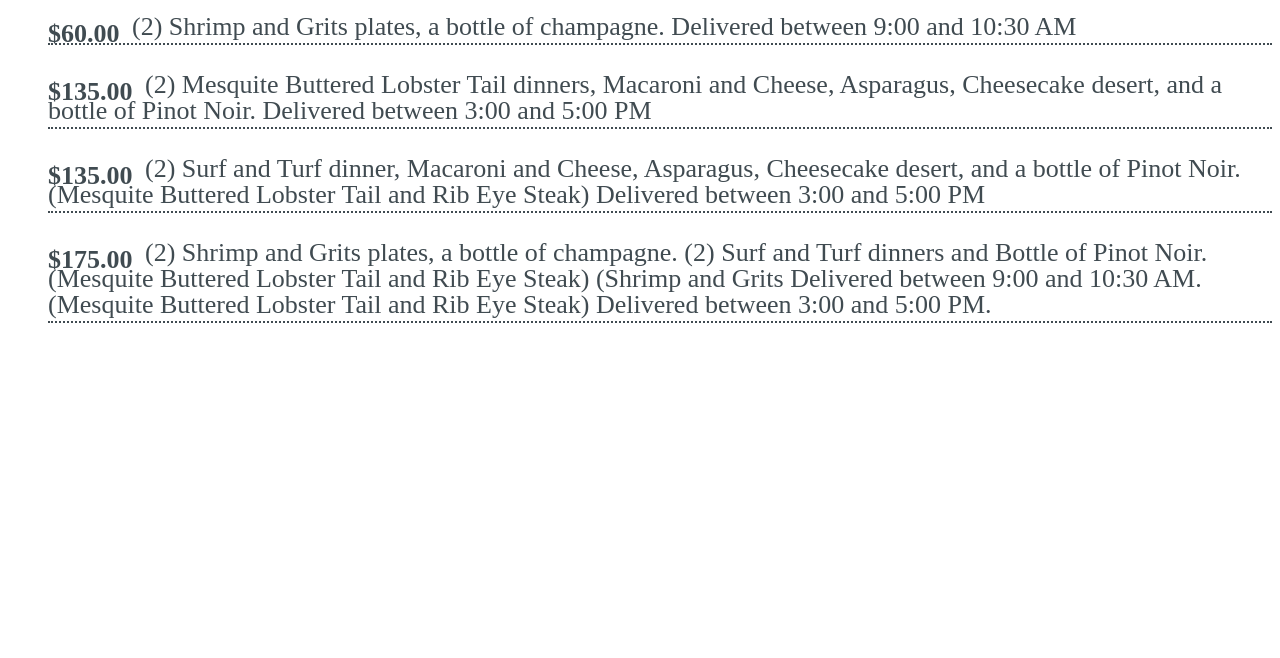
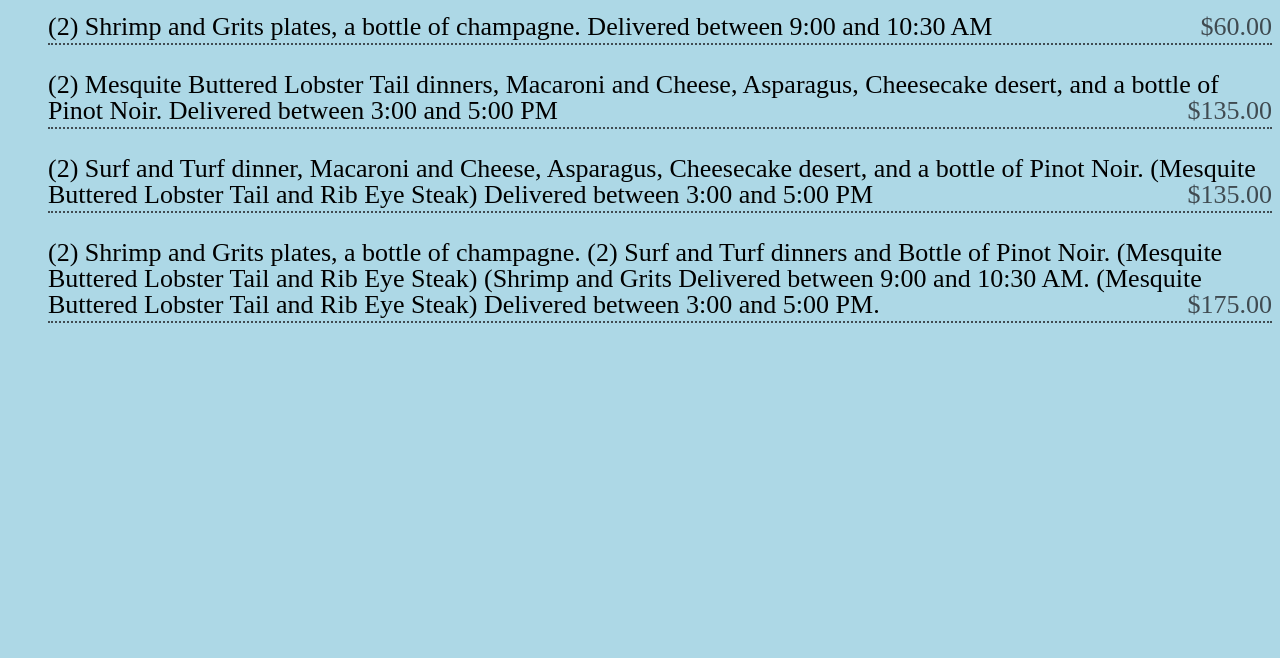
Before and after one commit to wcwmad1/fundraiser, a plain HTML site: page index.html in a window 1280 px wide. Shown: the part 142-800 px from the top of the page. Drawn offline with Linux system fonts and the light colour scheme; a script that the page names is missing.

Commit message:
new commit

```diff
--- a/index.html
+++ b/index.html
@@ -100,21 +100,24 @@ initPayPalButton();
   </script>
   <h1 style="text-align: center;">Menu Options (Select option at top of the page)</h1>
   <ul>
-    <li><span><span style="font-weight: bold;">$60.00</span>  (2) Shrimp and Grits plates, a bottle of champagne. Delivered between 9:00 and 10:30 AM </span><span>$60.00</span></li>
-    <li><span><span style="font-weight: bold;">$135.00</span>  (2) Mesquite Buttered Lobster Tail dinners, Macaroni and Cheese, Asparagus,  Cheesecake desert, and a  bottle of Pinot Noir.  Delivered between 3:00 and 5:00 PM
-    </span><span>$135.00</span></li>
-    <li><span><span style="font-weight: bold;">$135.00</span>  (2) Surf and Turf dinner, Macaroni and Cheese, Asparagus, Cheesecake desert, and a bottle of Pinot Noir.  (Mesquite Buttered Lobster Tail and Rib Eye Steak)
-      Delivered between 3:00 and 5:00 PM</span><span>$135</span></li>
-    <li><span><span style="font-weight: bold;">$175.00</span> (2) Shrimp and Grits plates, a bottle of champagne. (2) Surf and Turf dinners and Bottle of Pinot Noir.  (Mesquite Buttered Lobster Tail and Rib Eye Steak)
+    <li><span>(2) Shrimp and Grits plates, a bottle of champagne. Delivered between 9:00 and 10:30 AM </span><span class="price">$60.00</span></li>
+    <li><span>(2) Mesquite Buttered Lobster Tail dinners, Macaroni and Cheese, Asparagus,  Cheesecake desert, and a  bottle of Pinot Noir.  Delivered between 3:00 and 5:00 PM
+    </span><span class="price">$135.00</span></li>
+    <li><span>(2) Surf and Turf dinner, Macaroni and Cheese, Asparagus, Cheesecake desert, and a bottle of Pinot Noir.  (Mesquite Buttered Lobster Tail and Rib Eye Steak)
+      Delivered between 3:00 and 5:00 PM</span><span class="price">$135.00</span></li>
+    <li><span> (2) Shrimp and Grits plates, a bottle of champagne. (2) Surf and Turf dinners and Bottle of Pinot Noir.  (Mesquite Buttered Lobster Tail and Rib Eye Steak)
       (Shrimp and Grits Delivered between 9:00 and 10:30 AM.   (Mesquite Buttered Lobster Tail and Rib Eye Steak) Delivered between 3:00 and 5:00 PM.
-     </span><span></span></li>
+     </span><span class="price">$175.00</span></li>
 </ul>
     <style>
       ul {
   list-style: none;
+
   font-family: 'Marck Script';
 }
-
+body{
+  background-color: lightblue;
+}
 ul li {
   margin-bottom: 20px;
   padding-bottom: 10px ;
@@ -125,19 +128,22 @@ ul li {
 
 ul li span:nth-child(odd) {
   padding-right: 6px;
-  color: #404B51;
+  color: black;
 }
 
 ul li span:nth-child(even) {
   float: right;
   padding-left: 6px;
-  color: #fff;
+  color: #404B51;
 }
 
 ul span {
   position: relative;
   bottom: -7px;
 }
+.price{
+  color: blue;
+}
 
     </style>
 </body>
```
